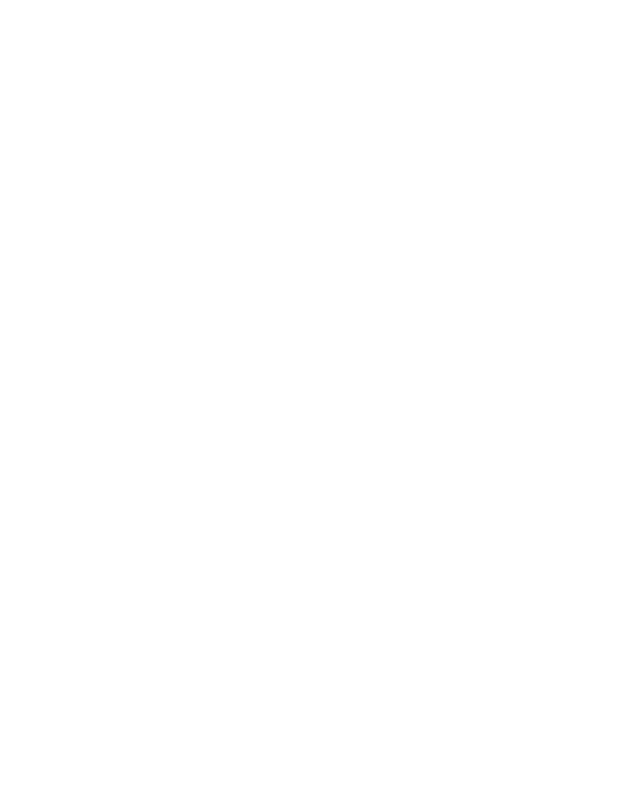
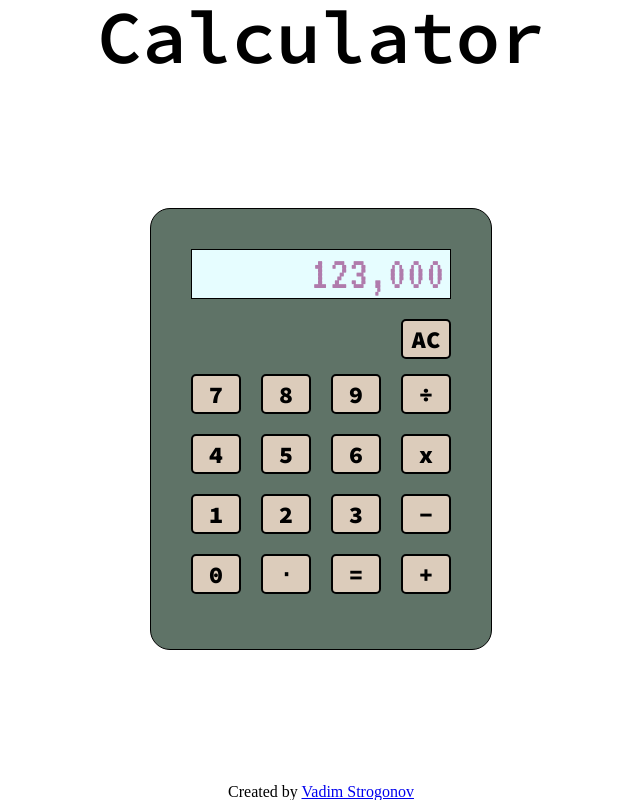
Before and after one commit to Rattlehead90/calculator, a plain HTML site: page index.html in a window 1280 px wide. Shown: the whole page, without its empty margins (319-959 px from the left). Drawn offline with Linux system fonts and the light colour scheme.

Commit message:
Add css styling
The color palette is for basic orientation only, I have changed it a bit
during the editing of the css. Maybe it's worth writing something under
the display and on the display (as ghost zeros).

```diff
--- a/index.html
+++ b/index.html
@@ -5,10 +5,40 @@
     <meta http-equiv="X-UA-Compatible" content="IE=edge">
     <meta name="viewport" content="width=device-width, initial-scale=1.0">
     <title>Calculator</title>
+    <link rel="stylesheet" href="./reset.css">
     <link rel="stylesheet" href="./styles.css">
     <script src="./script.js" defer></script>
 </head>
 <body>
-
+    <header>
+        <h1>Calculator</h1>
+    </header>
+    <main>
+        <div class="calculator">
+            <div class="display">123,000</div>
+            <button id="clear">AC</button>
+            <div class="numpad">
+                <button id="seven">7</button>
+                <button id="eight">8</button>
+                <button id="nine">9</button>
+                <button id="divide">÷</button>
+                <button id="four">4</button>
+                <button id="five">5</button>
+                <button id="six">6</button>
+                <button id="multiply">x</button>
+                <button id="one">1</button>
+                <button id="two">2</button>
+                <button id="three">3</button>
+                <button id="minus">-</button>
+                <button id="zero">0</button>
+                <button id="dot">⋅</button>
+                <button id="equals">=</button>
+                <button id="add">+</button>
+            </div>
+        </div>
+    </main>
+    <footer>
+        Created by <a href="https://github.com/Rattlehead90">Vadim Strogonov</a>
+    </footer>
 </body>
 </html>
--- /dev/null
+++ b/reset.css
@@ -0,0 +1,48 @@
+/* http://meyerweb.com/eric/tools/css/reset/
+   v2.0 | 20110126
+   License: none (public domain)
+*/
+
+html, body, div, span, applet, object, iframe,
+h1, h2, h3, h4, h5, h6, p, blockquote, pre,
+a, abbr, acronym, address, big, cite, code,
+del, dfn, em, img, ins, kbd, q, s, samp,
+small, strike, strong, sub, sup, tt, var,
+b, u, i, center,
+dl, dt, dd, ol, ul, li,
+fieldset, form, label, legend,
+table, caption, tbody, tfoot, thead, tr, th, td,
+article, aside, canvas, details, embed,
+figure, figcaption, footer, header, hgroup,
+menu, nav, output, ruby, section, summary,
+time, mark, audio, video {
+	margin: 0;
+	padding: 0;
+	border: 0;
+	font-size: 100%;
+	font: inherit;
+	vertical-align: baseline;
+}
+/* HTML5 display-role reset for older browsers */
+article, aside, details, figcaption, figure,
+footer, header, hgroup, menu, nav, section {
+	display: block;
+}
+body {
+	line-height: 1;
+}
+ol, ul {
+	list-style: none;
+}
+blockquote, q {
+	quotes: none;
+}
+blockquote:before, blockquote:after,
+q:before, q:after {
+	content: '';
+	content: none;
+}
+table {
+	border-collapse: collapse;
+	border-spacing: 0;
+}
--- a/styles.css
+++ b/styles.css
@@ -0,0 +1,72 @@
+@import url('https://fonts.googleapis.com/css2?family=Source+Code+Pro:wght@600;900&family=VT323&display=swap');
+
+h1 {
+    font-family: 'Source Code Pro', monospace;
+    font-size: 56pt;
+}
+
+.display {
+    font-family: 'VT323', monospace;
+    font-size: 36pt;
+    background-color: #E6FDFF;
+    color: #B07BAC;
+    text-align: right;
+    padding-right: 5px;
+    margin: 20px;
+    border: 1px solid black;
+}
+
+body {
+    display: flex;
+    flex-direction: column;
+    height: 100vh;
+    margin: 0;
+    align-items: center;
+}
+
+main {
+    flex: 1;
+    display: flex;
+    align-items: center;
+}
+
+.calculator {
+    display: flex;
+    flex-direction: column;
+    background-color: #5F7367;
+    padding: 20px;
+    width: 300px;
+    border-radius: 20px;
+    height: 400px;
+    border: 1px solid black;
+}
+
+#clear {
+    align-self: flex-end;
+    margin-right: 20px;
+    margin-bottom: 5px;
+}
+
+.numpad {
+    display: grid;
+    grid-template-columns: repeat(4, 1fr);
+    row-gap: 20px;
+    column-gap: 20px;
+    padding: 10px;
+    align-self: center;
+}
+
+button {
+    padding: 0;
+    border: 2px solid black;
+    border-radius: 5px;
+    height: 40px;
+    width: 50px;
+    outline: none;
+    font-family: 'Source Code Pro', monospace;
+    color: black;
+    font-weight: bold;
+    font-size: 18pt;
+    background: none;
+    background-color: #DCCCBB;
+}
```
Also changed, not shown: 1 other file.
